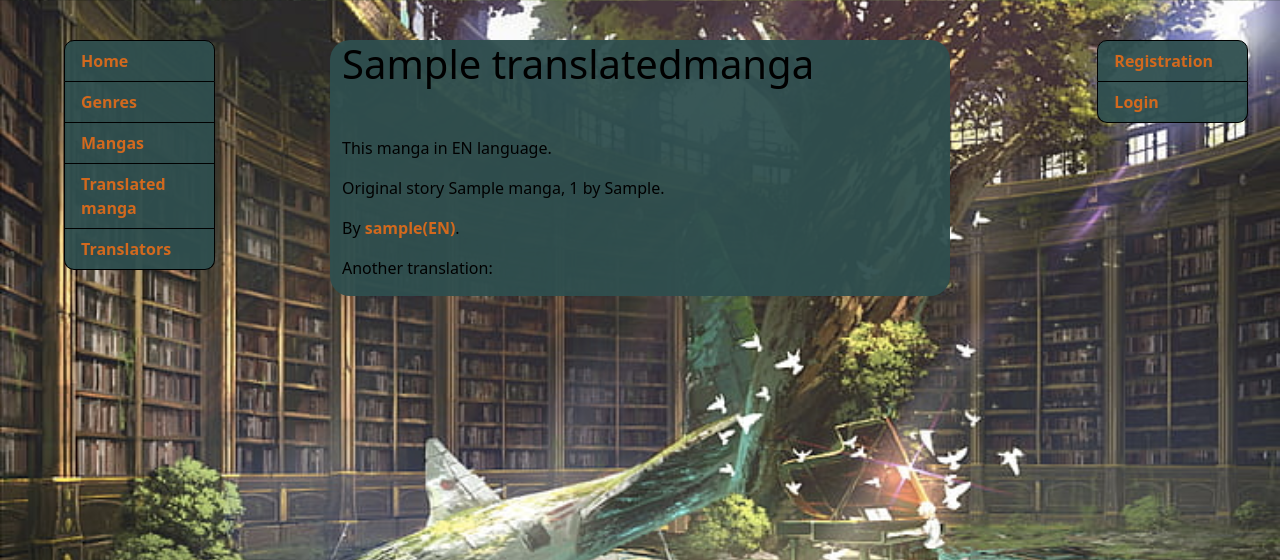
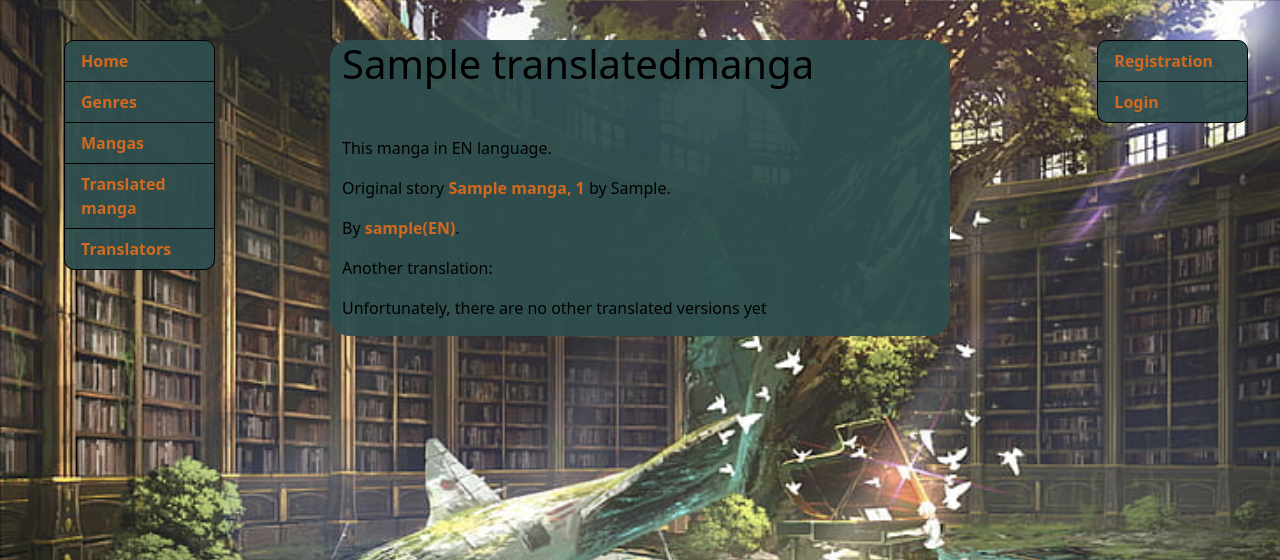
Before and after one commit to zhulich/manganarium, a Django app: page /transleted/1/ in a window 1280 px wide. Shown: the top 560 px of the page. Run offline with Django 4.2, Linux system fonts and the light colour scheme; tables that the repository leaves empty hold one stand-in row (values such as "Sample post").

Commit message:
Add links to templates

```diff
--- a/templates/catalog/manga_detail.html
+++ b/templates/catalog/manga_detail.html
@@ -15,6 +15,7 @@
     {% endfor %}
   </p>
   <p>Translated versions:
+  {% if manga.original.all %}
     {% for translated in manga.original.all %}
      <ul>
        <a class="text-link" href="{% url 'catalog:translated-manga-detail' pk=translated.id %}">
@@ -26,5 +27,8 @@
        </a>
      </ul>
     {% endfor %}
+  {% else %}
+    <p>Unfortunately, there are no translated versions yet</p>
+  {% endif %}
   </p>
 {% endblock %}
--- a/templates/catalog/translated_manga_detail.html
+++ b/templates/catalog/translated_manga_detail.html
@@ -11,12 +11,15 @@
   <br>
   <br>
   <p> This manga in {{ translated_manga_detail.translator.language }} language.</p>
-  <p>Original story {{ translated_manga_detail.original_title }} by {{ translated_manga_detail.original_title.mangaka }}.</p>
+  <p>Original story
+    <a class="text-link" href="{% url 'catalog:manga-detail' pk=translated_manga_detail.original_title.id %}">
+    {{ translated_manga_detail.original_title }}</a> by {{ translated_manga_detail.original_title.mangaka }}.</p>
   <p>
     By<a class="text-link" href="{% url 'catalog:translator-detail' pk=translated_manga_detail.translator.id%}">
     {{ translated_manga_detail.translator }}</a>.
   </p>
   <p>Another translation:</p>
+  {% if translated_manga_detail.original_title.original.all > 1 %}
       {% for manga in translated_manga_detail.original_title.original.all %}
         {% if manga.id != translated_manga_detail.id %}
           <ul>
@@ -25,5 +28,8 @@
           </ul>
         {% endif %}
       {% endfor %}
+  {% else %}
+    <p>Unfortunately, there are no other translated versions yet</p>
+  {% endif %}
   </p>
 {% endblock %}
```
